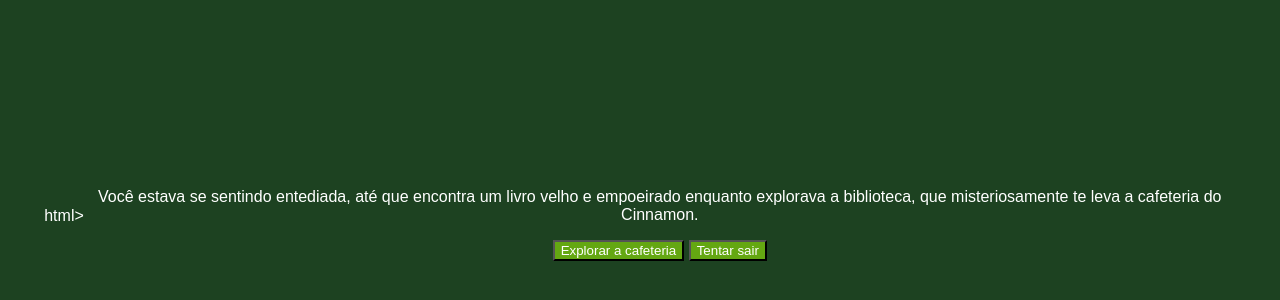
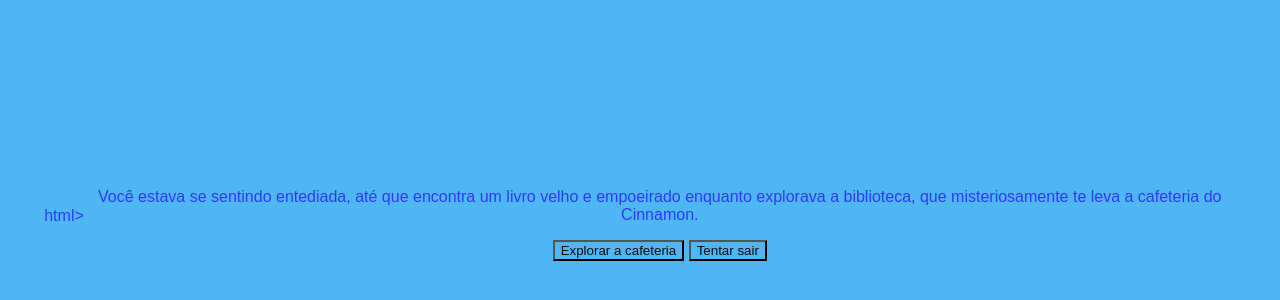
Before and after one commit to hitomirisu/cafeteria-cinnamon, a plain HTML site: page index.html in a window 1280 px wide. Shown: the part 134-434 px from the top of the page. Drawn offline with Linux system fonts and the light colour scheme; a web font is replaced by a local one.

Commit message:
style.css

```diff
--- a/style.css
+++ b/style.css
@@ -1,6 +1,6 @@
 body {
-    background-color: #1D4221;
-    color: white;
+    background-color: #4eb6f2;
+    color: rgb(48, 58, 246);
     font-family: "Bai Jamjuree", sans-serif;
     display: flex;
     justify-content: center;
@@ -10,8 +10,8 @@ body {
 }
 
 button {
-    background-color: #64A712;
-    color: white;
+    background-color: #4eb6f2;
+    color: rgb(10, 13, 14);
     font-family: "Bai Jamjuree", sans-serif;
 }
 
```
